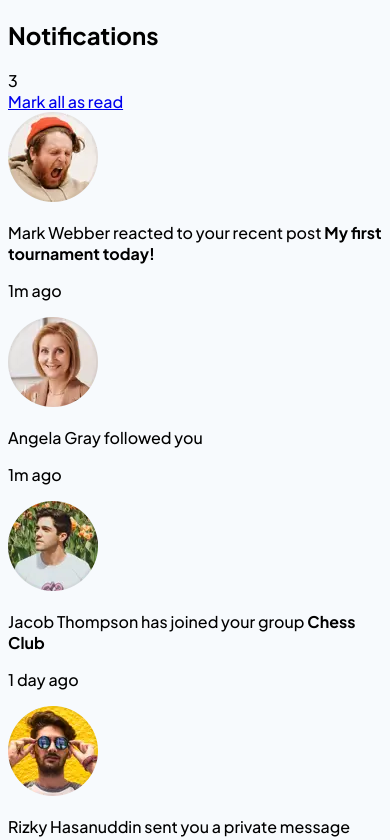
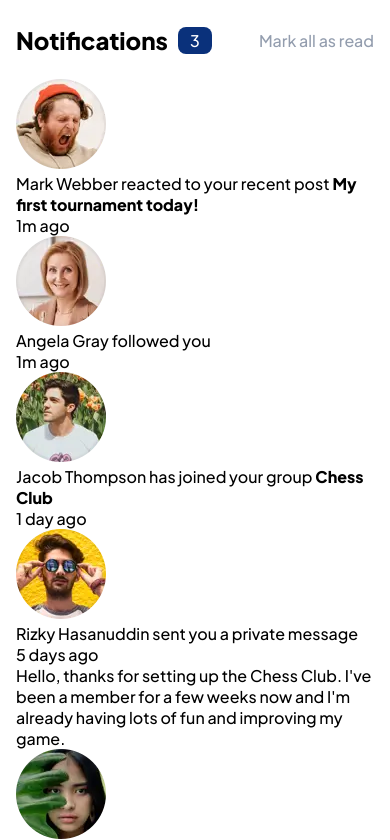
Before and after one commit to madegilangaditya/notifications-page-main, a plain HTML site: page index.html in a window 390 px wide. Shown: the top 840 px of the page. Drawn offline with Linux system fonts and the light colour scheme.

Commit message:
add styling on the wrapper on mobile view

```diff
--- a/assets/css/style.scss
+++ b/assets/css/style.scss
@@ -1,7 +1,15 @@
 @font-face {
     font-family: "Plus Jakarta Sans";
-    src: url("../fonts/PlusJakartaSans-VariableFont_wght.ttf") format('truetype');
+    src: url("../fonts/static/PlusJakartaSans-Medium.ttf") format('truetype');
+    font-weight: medium;
 }
+
+@font-face {
+    font-family: "Plus Jakarta Sans";
+    src: url("../fonts/static/PlusJakartaSans-ExtraBold.ttf") format('truetype');
+    font-weight: 800;
+}
+
 $font-family: "Plus Jakarta Sans";
 $primary1: hsl(1, 90%, 64%);
 $primary2: hsl(219, 85%, 26%);
@@ -13,9 +21,55 @@ $neutral4: hsl(219, 14%, 63%);
 $neutral5: hsl(219, 12%, 42%);
 $neutral6: hsl(224, 21%, 14%);
 
+*,
+*::before,
+*::after{
+    margin: 0;
+    padding: 0;
+    box-sizing: border-box;
+}
+
 body{
     font-size: 1rem;
     font-family: $font-family;
     background-color: $neutral1;
     font-weight: 500;
 }
+
+a{
+    font-size: 1rem;
+    text-decoration: none;
+    color: $neutral4;
+}
+
+.container{
+    background-color: $white;
+    margin: auto;
+    max-width: 730px;
+}
+
+.col{
+    padding: 25px 16px 45px;
+}
+
+header{
+    display: flex;
+    justify-content: space-between;
+    align-items: center;
+    margin-bottom: 24px;
+}
+
+.header-wrap{
+    display: flex;
+    align-items: center;
+    gap: 10px;
+
+    span{
+        padding: 3px 12px;
+        background: $primary2;
+        border-radius: 8px;
+        color: $white;
+    }
+
+
+}
--- a/index.html
+++ b/index.html
@@ -13,6 +13,7 @@
   <main>
     <section>
       <div class="container">
+        <div class="col">
           <header>
             <div class="header-wrap">
               <h1>Notifications</h1><span>3</span>
@@ -93,6 +94,7 @@
             </div>
           </div>
         </div>
+      </div>
     </section>
   </main>
 </body>
```
Also changed, not shown: assets/css/style.css. Lines whose indentation alone changed are shown as unchanged.
